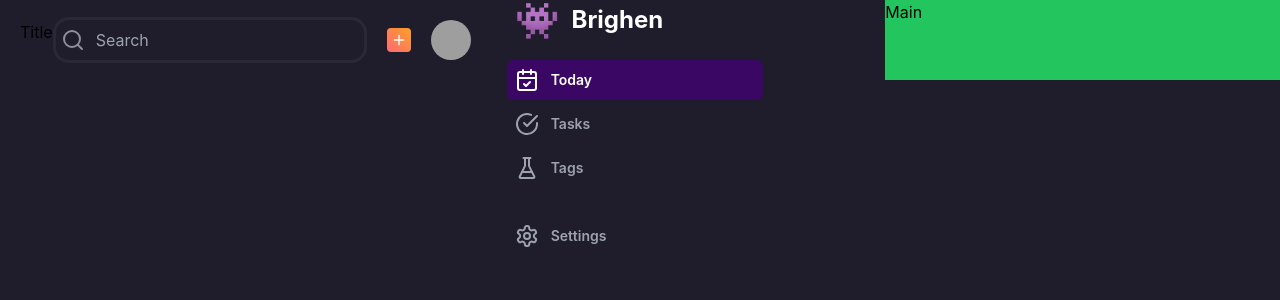
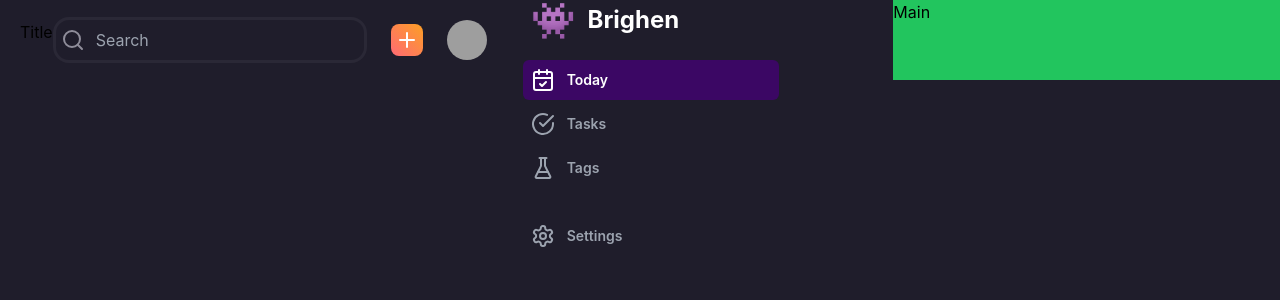
Before and after one commit to Rnbsov/awesome-todo-list, a React (Vite) app: page / in a window 1280 px wide. Shown: the top 300 px of the page. Built offline with nearby package versions, Linux system fonts and the light colour scheme; grey boxes are pictures that could not be loaded; what @savvywombat/tailwindcss-grid-areas would draw is missing.

Commit message:
✨ Add task button improvement

```diff
--- a/src/components/Header/Header.jsx
+++ b/src/components/Header/Header.jsx
@@ -8,18 +8,18 @@ const Header = () => {
     >
       <p>Title</p>
       {/* <AddButton /> */}
-      <div className='flex items-center justify-center gap-5'>
+      <div className='flex items-center justify-center gap-x-4 lg:gap-x-6'>
         <div className='relative flex items-center justify-center'>
           <input
             type='search'
             placeholder='Search'
             name='search'
-            className='rounded-2xl outline-none pl-10 bg-transparent border-[3px] border-darkOutline px-5 py-2   focus:border-purple-600 '
+            className='rounded-2xl outline-none pl-10 bg-transparent border-[3px] border-darkOutline px-5 py-2   focus:border-purple-600'
           />
           <Search color='#8F8D9A' className='absolute left-2' />
         </div>
 
-        <button className='w-6 h-6 bg-gradient-to-tr from-cl1 to-cl2 flex justify-center items-center rounded text-white p-1'>
+        <button className='w-8 h-8 bg-gradient-to-tr from-cl1 to-cl2 flex justify-center items-center rounded-lg text-white transition-transform duration-300 ease-in-out hover:scale-110'>
           <Plus size={24} />
         </button>
 
```
